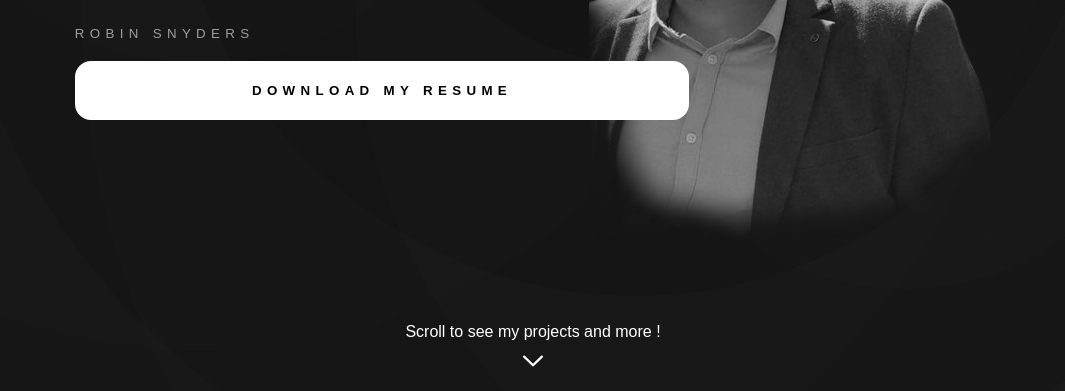
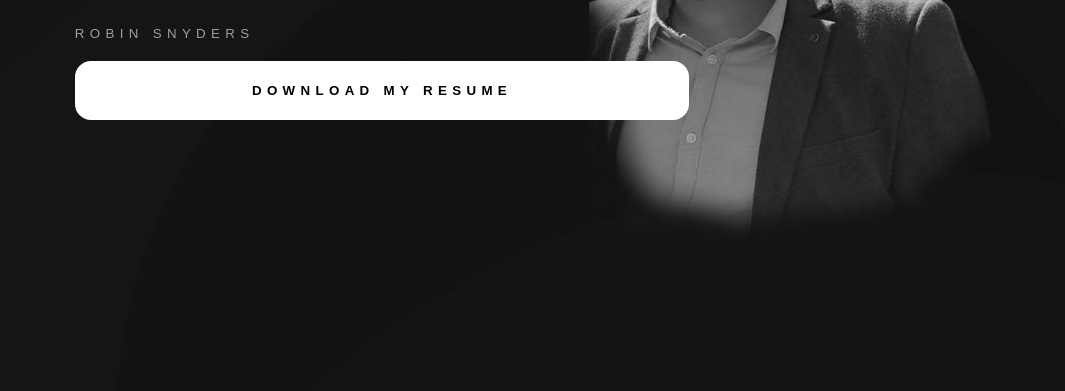
Before and after one commit to Sr-0w/ResumeWebsite, a website: page index.html in a window 1280 px wide. Shown: the part 409-800 px from the top of the page, without its empty margins (107-1172 px from the left). Drawn offline with Linux system fonts and the light colour scheme; a script that the page names is missing.

Commit message:
Update index.html

```diff
--- a/index.html
+++ b/index.html
@@ -13,7 +13,7 @@
 <body>
 
     <!-- <div class="neon-glow"></div> -->
-    <div class="background"></div>
+    <div class="background">
 
 
     <div class="navbar">
@@ -146,7 +146,7 @@
     <div class="footer">
         <p class="visible">© 2024 by Robin Snyders. All rights reserved.</p>
     </div>
-
+</div>
 <!-- Scripts -->
 <script src="particles.js"></script>
 <script src="particles-custom.js"></script>
```
